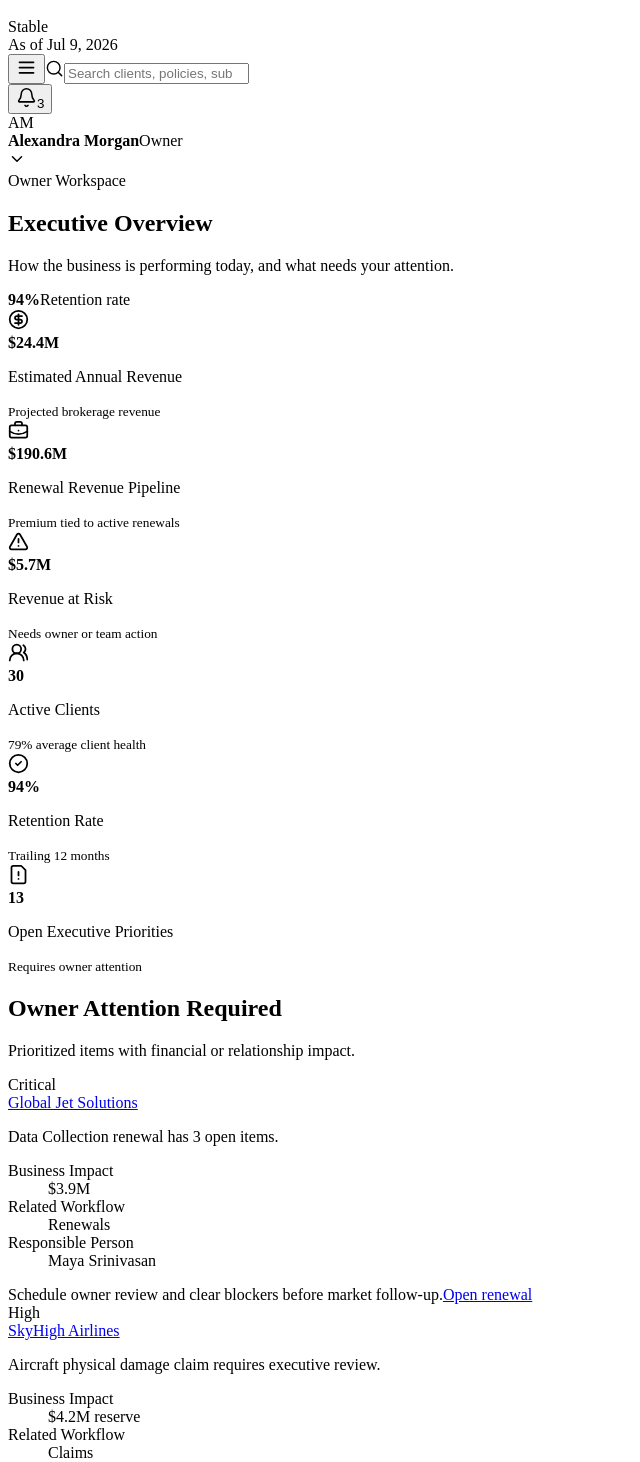
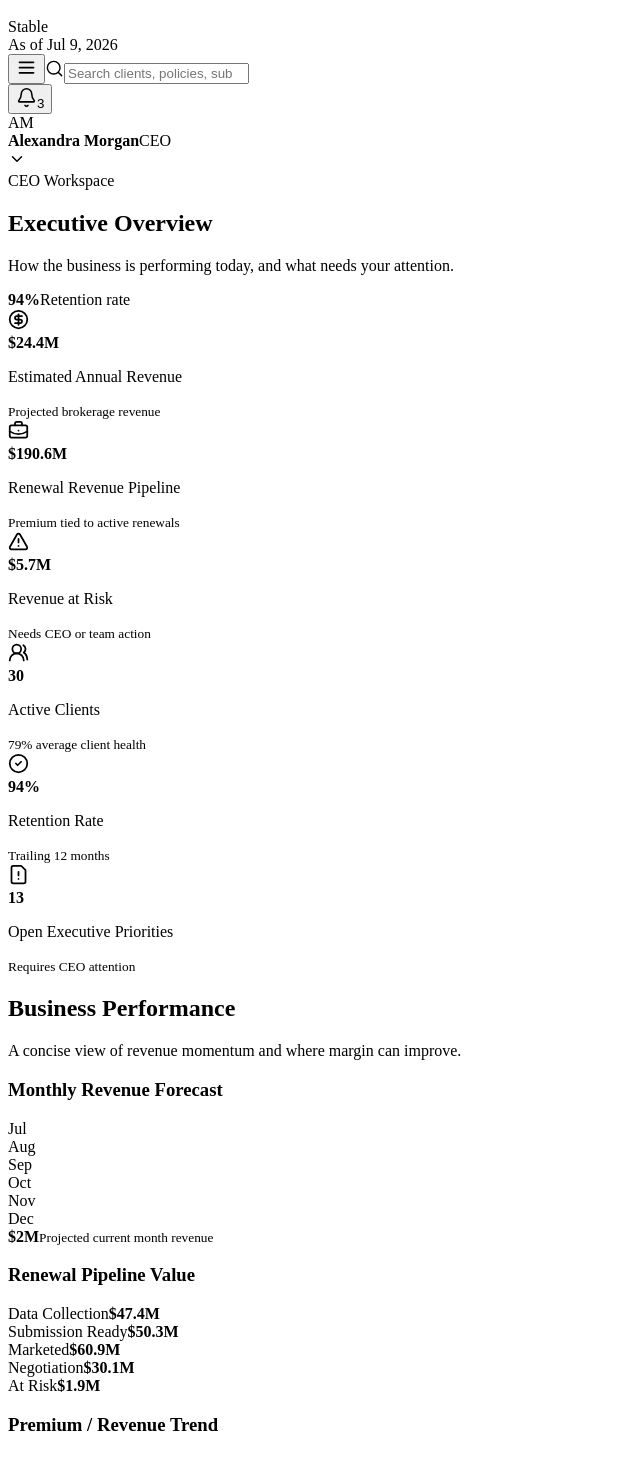
Before and after one commit to imtiazindia/SymphonyInsurance, a React (Vite) app: page / in a window 1280 px wide. Shown: the part 620-2082 px from the top of the page, without its empty margins (0-640 px from the left). Built offline with nearby package versions, Linux system fonts and the light colour scheme; the HTML template or start-up script is replaced by a standard one.

Commit message:
Reorder executive overview sections

```diff
--- a/src/data/teamMembers.json
+++ b/src/data/teamMembers.json
@@ -2,7 +2,7 @@
   {
     "id": "USR-001",
     "name": "Alexandra Morgan",
-    "role": "Owner",
+    "role": "CEO",
     "workloadScore": 68,
     "openTasks": 18,
     "overdueTasks": 2,
--- a/src/layout/Shell.jsx
+++ b/src/layout/Shell.jsx
@@ -89,7 +89,7 @@
           <UserAvatar initials="AM" tone="blue" />
           <div>
             <strong>Alexandra Morgan</strong>
-            <span>Owner</span>
+            <span>CEO</span>
           </div>
           <ChevronDown size={18} />
         </div>
--- a/src/pages/ExecutiveOverview.jsx
+++ b/src/pages/ExecutiveOverview.jsx
@@ -112,7 +112,7 @@
       issue: `${ownerRenewal.currentStage} renewal has ${ownerRenewal.missingItems.length} open item${ownerRenewal.missingItems.length === 1 ? '' : 's'}.`,
       impact: compactCurrency(ownerRenewal.revenueAtRisk),
       owner: userName(ownerRenewal.assignedUserId),
-      nextStep: 'Schedule owner review and clear blockers before market follow-up.',
+      nextStep: 'Schedule CEO review and clear blockers before market follow-up.',
       priority: 'Critical',
       workflow: 'Renewals',
       detailHref: `/renewals/${ownerRenewal.id}`,
@@ -135,7 +135,7 @@
       id: 'placement-decision',
       clientId: decision.clientId,
       clientName: clientName(decision.clientId),
-      issue: `${decision.recommendedInsurer} terms require an owner decision.`,
+      issue: `${decision.recommendedInsurer} terms require a CEO decision.`,
       impact: `${compactCurrency(decision.estimatedSavings)} savings opportunity`,
       owner: userName(clientById.get(decision.clientId)?.assignedPlacementLeadId),
       nextStep: decision.pendingQuestions[0] ?? 'Review quote strategy and approve market direction.',
@@ -210,7 +210,7 @@
       <BusinessKpiCard
         label="Revenue at Risk"
         value={compactCurrency(metrics.revenueAtRisk)}
-        helper="Needs owner or team action"
+        helper="Needs CEO or team action"
         icon={AlertTriangle}
         tone="red"
       />
@@ -230,7 +230,7 @@
       <BusinessKpiCard
         label="Open Executive Priorities"
         value={metrics.openExecutivePriorities}
-        helper="Requires owner attention"
+        helper="Requires CEO attention"
         icon={FileWarning}
         tone="amber"
       />
@@ -242,7 +242,7 @@
   return (
     <section className="overview-card owner-attention-card">
       <SectionHeader
-        title="Owner Attention Required"
+        title="CEO Attention Required"
         text="Prioritized items with financial or relationship impact."
       />
       <div className="attention-list">
@@ -494,7 +494,7 @@
     <div className="executive-overview page-transition">
       <section className="overview-hero">
         <div>
-          <span>Owner Workspace</span>
+          <span>CEO Workspace</span>
           <h1>Executive Overview</h1>
           <p>How the business is performing today, and what needs your attention.</p>
         </div>
@@ -505,8 +505,9 @@
       </section>
 
       <TopSummary metrics={calculatedMetrics} />
+      <BusinessPerformance metrics={calculatedMetrics} />
       <AttentionRequired items={attentionItems} />
-      <BusinessPerformance metrics={calculatedMetrics} />
+      <RecentBusinessActivity />
 
       <section className="overview-two-column">
         <ClientHealthSnapshot />
@@ -518,7 +519,6 @@
         <TeamWorkload metrics={calculatedMetrics} />
       </section>
 
-      <RecentBusinessActivity />
     </div>
   );
 }
--- a/tools/generateBusinessData.mjs
+++ b/tools/generateBusinessData.mjs
@@ -4,7 +4,7 @@
 const dataDir = path.resolve('src/data');
 
 const teamMembers = [
-  ['USR-001', 'Alexandra Morgan', 'Owner', 68, 18, 2, ['CLI-001', 'CLI-002', 'CLI-003', 'CLI-004', 'CLI-005', 'CLI-006'], 'AM'],
+  ['USR-001', 'Alexandra Morgan', 'CEO', 68, 18, 2, ['CLI-001', 'CLI-002', 'CLI-003', 'CLI-004', 'CLI-005', 'CLI-006'], 'AM'],
   ['USR-002', 'Maya Srinivasan', 'Account Manager', 82, 24, 4, ['CLI-001', 'CLI-002', 'CLI-003', 'CLI-009', 'CLI-010', 'CLI-011', 'CLI-012'], 'MS'],
   ['USR-003', 'Julian Mercer', 'Placement Lead', 76, 19, 3, ['CLI-001', 'CLI-002', 'CLI-003', 'CLI-004', 'CLI-007', 'CLI-008'], 'JM'],
   ['USR-004', 'Arielle Chen', 'Account Manager', 71, 21, 2, ['CLI-004', 'CLI-005', 'CLI-006', 'CLI-013', 'CLI-014', 'CLI-015'], 'AC'],
```
